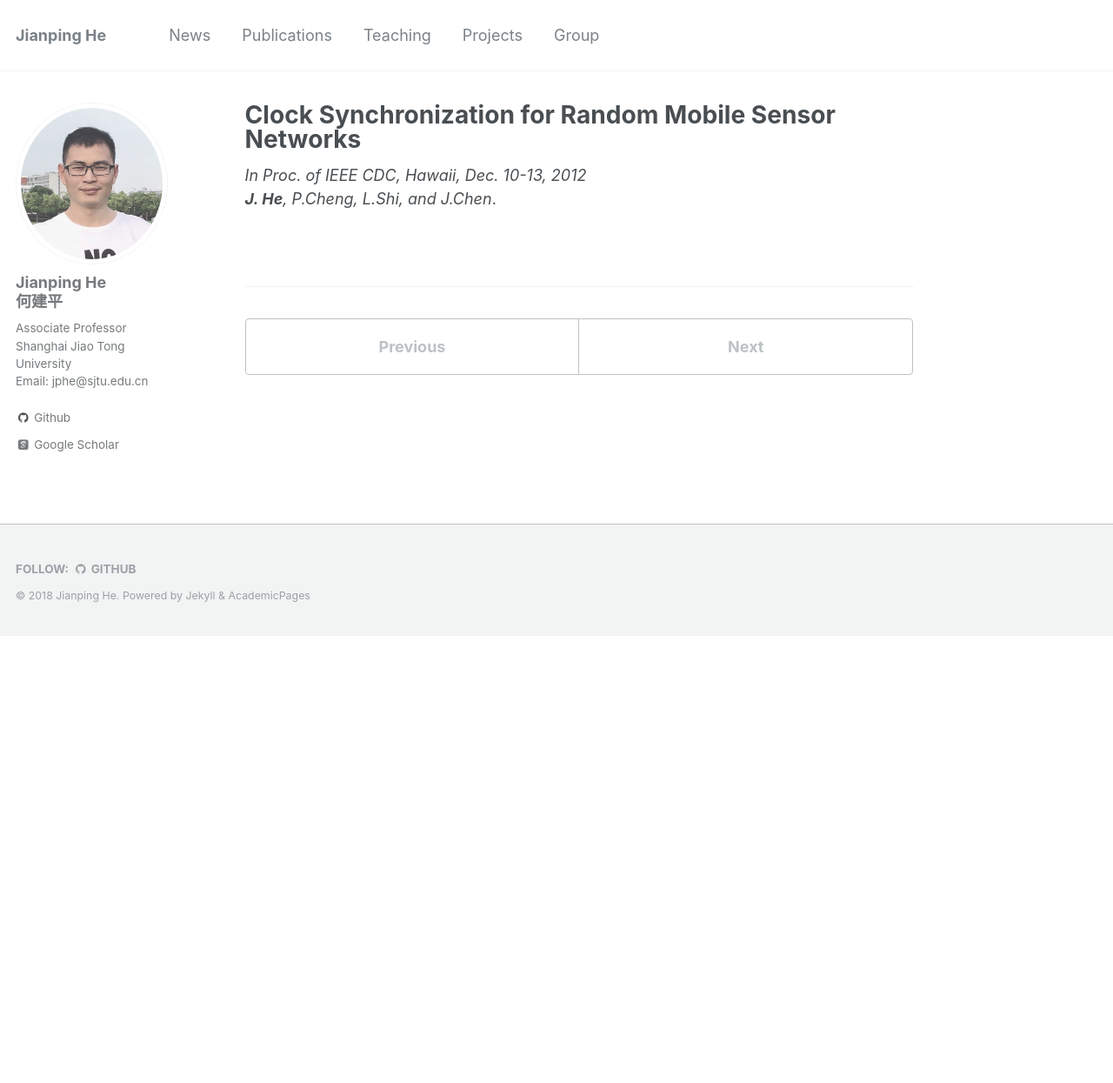
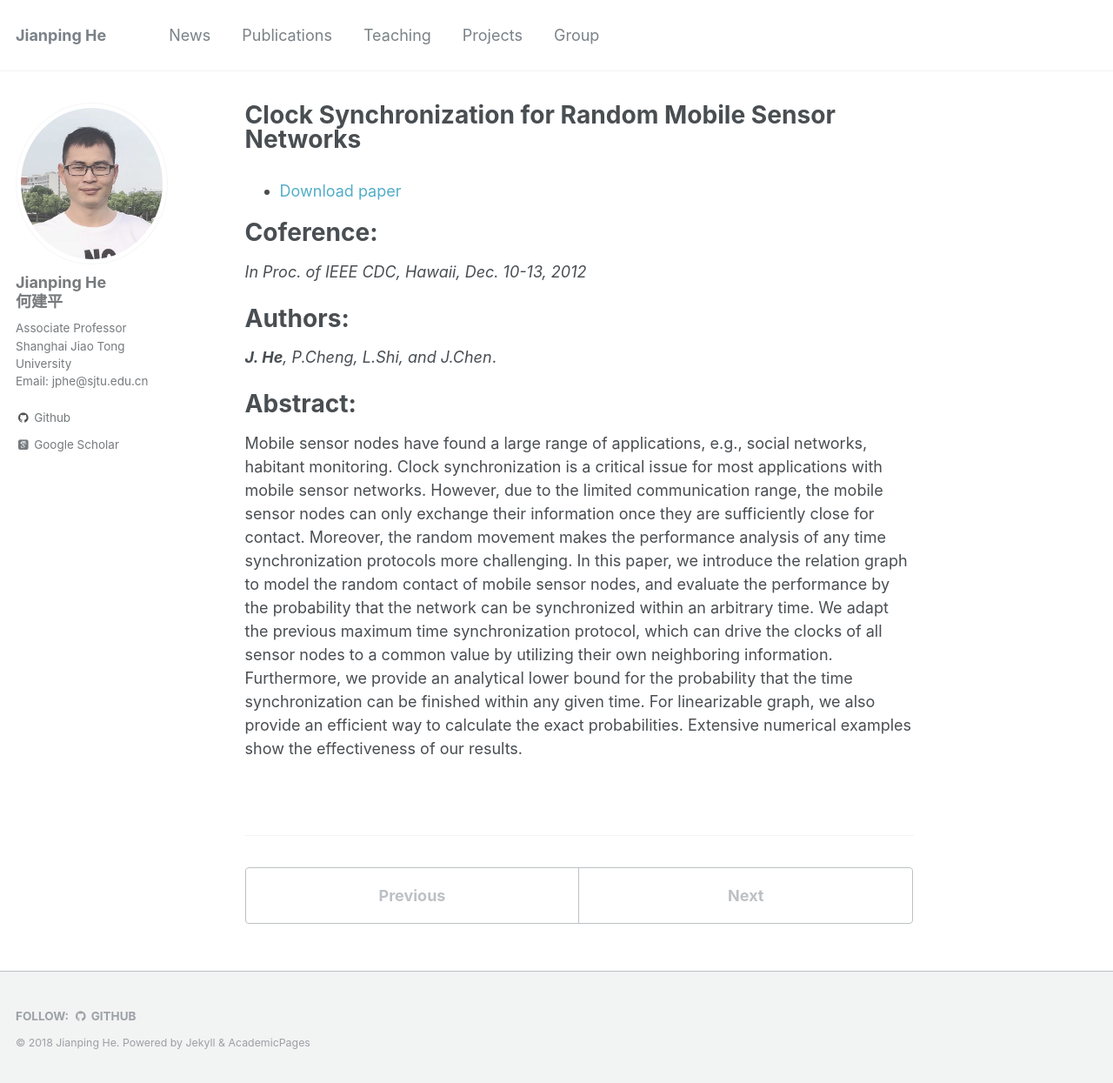
Before and after one commit to jiangshuozz/Jianping-He.github.io, a Jekyll site: the page built from _publications/2012-10-10-Clock-Synchronization-for-Random-Mobile-Sensor-Networks.md, in a window 1280 px wide and 1245 px high. Shown: the whole window at 87% size. Built offline with Jekyll 4.4.1, drawn with Linux system fonts in a browser that asks for light colours; some web fonts are replaced.

Commit message:
Update 2012-10-10-Clock-Synchronization-for-Random-Mobile-Sensor-Networks.md

```diff
--- a/_publications/2012-10-10-Clock-Synchronization-for-Random-Mobile-Sensor-Networks.md
+++ b/_publications/2012-10-10-Clock-Synchronization-for-Random-Mobile-Sensor-Networks.md
@@ -8,5 +8,16 @@ venue: '--'
 #paperurl: ''
 #citation: ''
 ---
+ - [Download paper](https://ieeexplore.ieee.org/abstract/document/6426053/)
+
+Coference:
+===
 *In Proc. of IEEE CDC, Hawaii, Dec. 10-13, 2012*
+
+Authors:
+===
 ***J. He**, P.Cheng, L.Shi, and J.Chen*.
+
+Abstract:
+===
+Mobile sensor nodes have found a large range of applications, e.g., social networks, habitant monitoring. Clock synchronization is a critical issue for most applications with mobile sensor networks. However, due to the limited communication range, the mobile sensor nodes can only exchange their information once they are sufficiently close for contact. Moreover, the random movement makes the performance analysis of any time synchronization protocols more challenging. In this paper, we introduce the relation graph to model the random contact of mobile sensor nodes, and evaluate the performance by the probability that the network can be synchronized within an arbitrary time. We adapt the previous maximum time synchronization protocol, which can drive the clocks of all sensor nodes to a common value by utilizing their own neighboring information. Furthermore, we provide an analytical lower bound for the probability that the time synchronization can be finished within any given time. For linearizable graph, we also provide an efficient way to calculate the exact probabilities. Extensive numerical examples show the effectiveness of our results.
```
